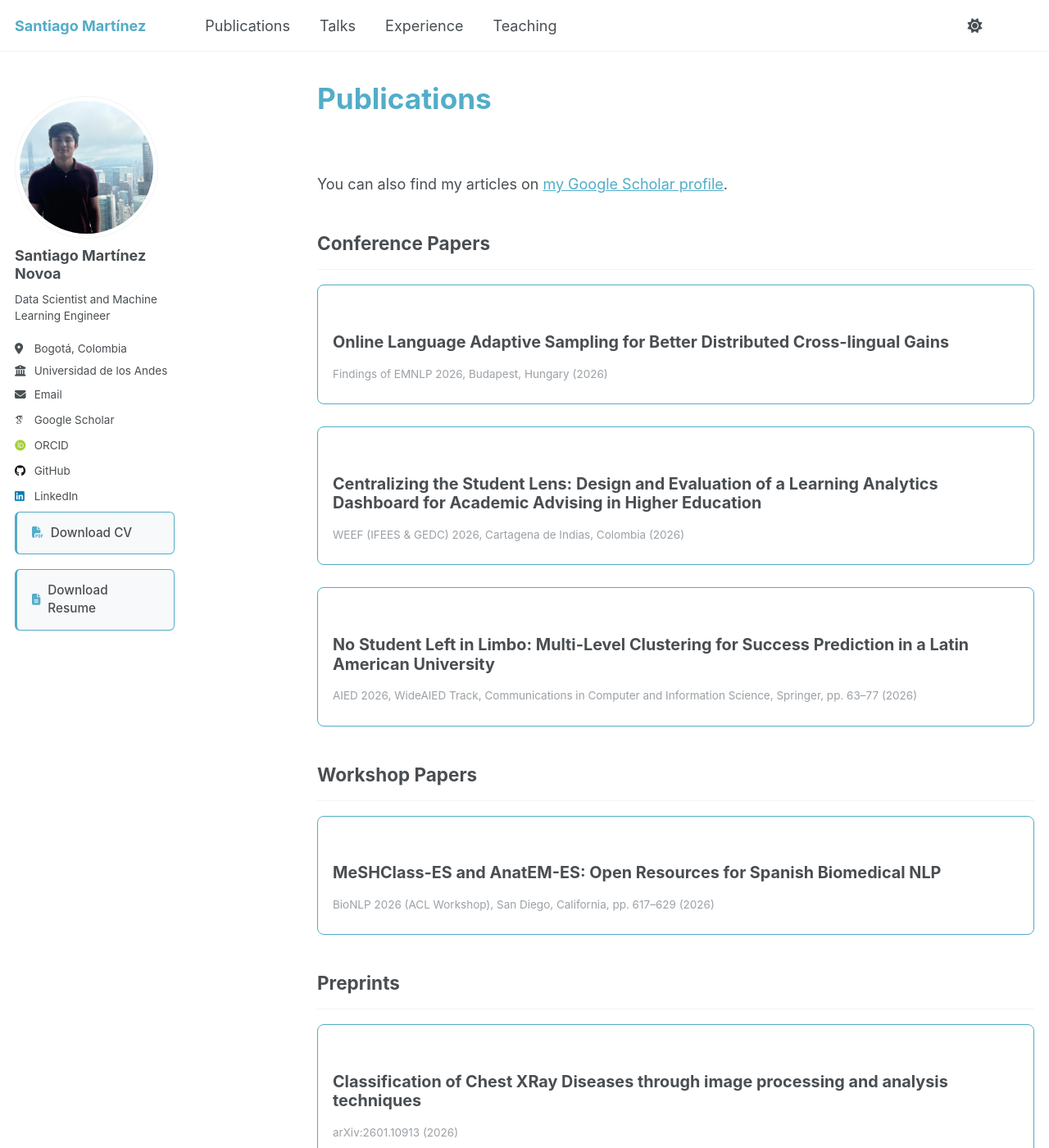
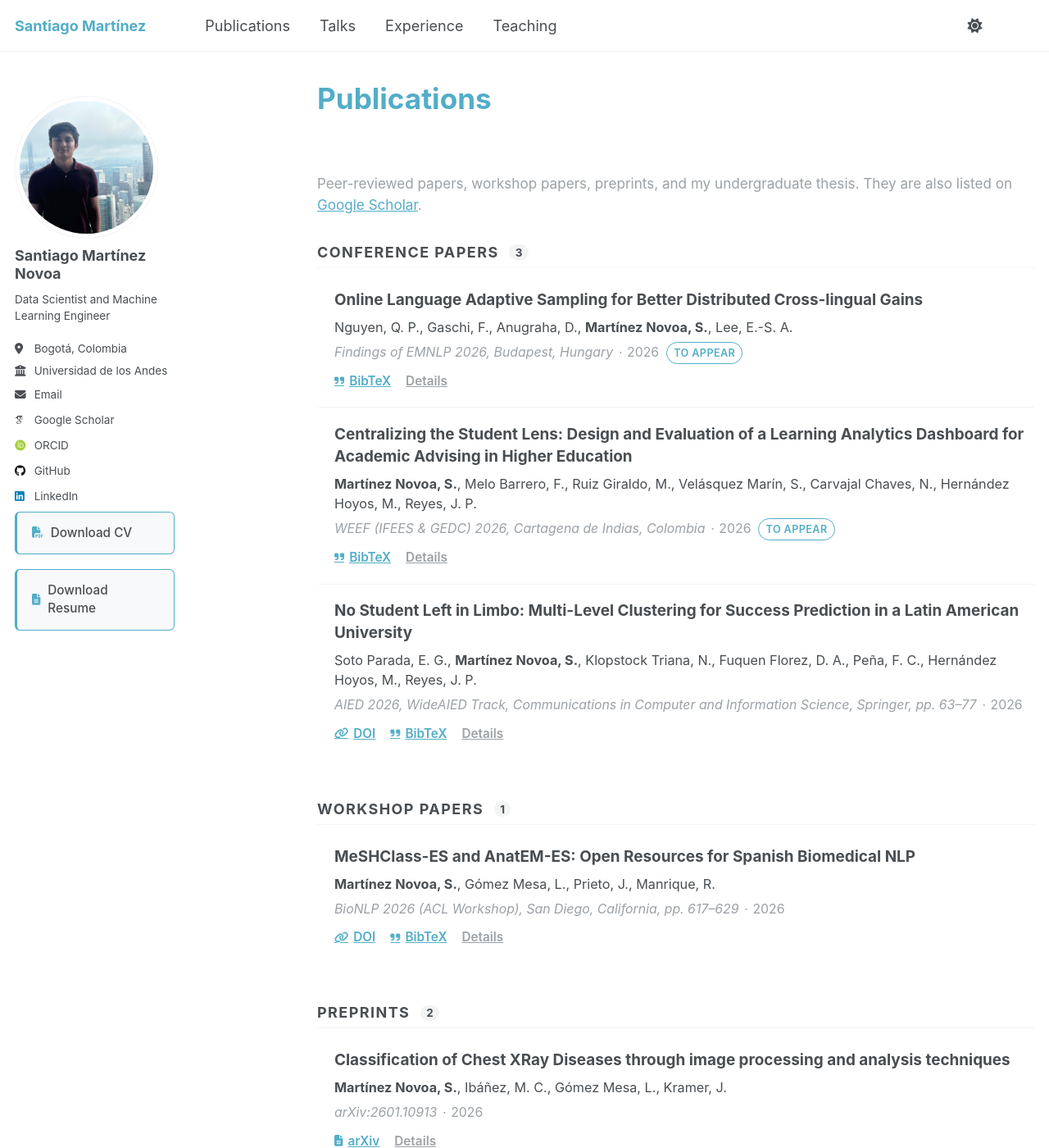
Before and after one commit to SantiagoM99/SantiagoM99.github.io, a Jekyll site: the page built from _pages/publications.html, in a window 1280 px wide and 1400 px high. Shown: the whole window at 82% size. Built offline with Jekyll 4.4.1, drawn with Linux system fonts in a browser that asks for light colours; some web fonts are replaced; a script that is not in the unit is left out; some of the changed text lies outside the part shown.

Commit message:
Add experience tabs and redesign the publications list
Work and research experience were two pages linked by a button that
sent you away from the one you were reading. They are now one page
with Work and Research tabs, each showing its entry count, switched
without a reload, deep-linkable through #work and #research, and
reachable with the arrow keys. Without JavaScript both panels render
with their own headings, and /research-experience/ redirects to the
research tab so existing links keep working.

Publications now render as academic citations instead of a bare title
with a category label: title, author list with my own name in bold,
italic venue with the year, a status pill for work still to appear,
and one row of links (DOI, arXiv, BibTeX, details). Categories keep
their own section with a count.

Also soften the card borders, which were drawn in the link color and
competed with the content, and let each entry's metadata flow inline
instead of one line per field.

```diff
--- /dev/null
+++ b/_includes/publication-single.html
@@ -0,0 +1,47 @@
+{% include base_path %}
+
+{% comment %}
+  Listado de publicaciones en estilo cita academica: titulo, autores (con el
+  nombre propio en negrilla), venue + anio + estado, y una fila de enlaces.
+  Los campos vienen del front matter que genera cv_json_to_markdown_html.py.
+{% endcomment %}
+
+{% assign authors = post.authors | replace: "Martínez Novoa, S.", "<strong>Martínez Novoa, S.</strong>" | replace: "Santiago Martínez Novoa", "<strong>Santiago Martínez Novoa</strong>" %}
+
+<article class="pub-item" itemscope itemtype="https://schema.org/ScholarlyArticle">
+  <h3 class="pub-item__title" itemprop="headline">
+    <a href="{{ base_path }}{{ post.url }}">{{ post.title }}</a>
+  </h3>
+
+  {% if post.authors and post.authors != '' %}
+    <p class="pub-item__authors">{{ authors }}</p>
+  {% endif %}
+
+  <p class="pub-item__meta">
+    {% if post.venue and post.venue != '' %}
+      <span class="pub-item__venue">{{ post.venue }}</span>
+    {% endif %}
+    {% if post.year %}
+      <span class="pub-item__year">{{ post.year }}</span>
+    {% endif %}
+    {% if post.status and post.status != '' %}
+      <span class="pub-item__badge">{{ post.status }}</span>
+    {% endif %}
+  </p>
+
+  <p class="pub-item__links">
+    {% if post.doiurl and post.doiurl != '' %}
+      <a href="{{ post.doiurl }}" class="pub-link" target="_blank" rel="noopener"><i class="fas fa-link" aria-hidden="true"></i> DOI</a>
+    {% endif %}
+    {% if post.arxivurl and post.arxivurl != '' %}
+      <a href="{{ post.arxivurl }}" class="pub-link" target="_blank" rel="noopener"><i class="fas fa-file-lines" aria-hidden="true"></i> arXiv</a>
+    {% endif %}
+    {% if post.paperurl and post.paperurl != '' and post.doiurl == '' and post.arxivurl == '' %}
+      <a href="{{ post.paperurl }}" class="pub-link" target="_blank" rel="noopener"><i class="fas fa-up-right-from-square" aria-hidden="true"></i> Read</a>
+    {% endif %}
+    {% if post.bibtexurl and post.bibtexurl != '' %}
+      <a href="{{ post.bibtexurl }}" class="pub-link" target="_blank" rel="noopener"><i class="fas fa-quote-right" aria-hidden="true"></i> BibTeX</a>
+    {% endif %}
+    <a href="{{ base_path }}{{ post.url }}" class="pub-link pub-link--details">Details</a>
+  </p>
+</article>
--- a/_pages/publications.html
+++ b/_pages/publications.html
@@ -5,29 +5,33 @@ permalink: /publications/
 author_profile: true
 ---
 
+{% include base_path %}
+
 {% if site.author.googlescholar %}
-  <div class="wordwrap">You can also find my articles on <a href="{{site.author.googlescholar}}">my Google Scholar profile</a>.</div>
+  <p class="pub-intro">
+    Peer-reviewed papers, workshop papers, preprints, and my undergraduate thesis.
+    They are also listed on <a href="{{ site.author.googlescholar }}">Google Scholar</a>.
+  </p>
 {% endif %}
 
-{% include base_path %}
-
-<!-- New style rendering if publication categories are defined -->
 {% if site.publication_category %}
-  {% for category in site.publication_category  %}
-    {% assign title_shown = false %}
-    {% for post in site.publications reversed %}
-      {% if post.category != category[0] %}
-        {% continue %}
-      {% endif %}
-      {% unless title_shown %}
-        <h2>{{ category[1].title }}</h2><hr />
-        {% assign title_shown = true %}
-      {% endunless %}
-      {% include archive-single.html %}
-    {% endfor %}
+  {% for category in site.publication_category %}
+    {% assign category_posts = site.publications | where: "category", category[0] | sort: "date" | reverse %}
+    {% if category_posts.size > 0 %}
+      <section class="pub-group">
+        <h2 class="pub-group__title">
+          {{ category[1].title }}
+          <span class="pub-group__count">{{ category_posts.size }}</span>
+        </h2>
+        {% for post in category_posts %}
+          {% include publication-single.html %}
+        {% endfor %}
+      </section>
+    {% endif %}
   {% endfor %}
 {% else %}
-  {% for post in site.publications reversed %}
-    {% include archive-single.html %}
+  {% assign all_posts = site.publications | sort: "date" | reverse %}
+  {% for post in all_posts %}
+    {% include publication-single.html %}
   {% endfor %}
 {% endif %}
--- /dev/null
+++ b/_sass/layout/_site-polish.scss
@@ -0,0 +1,258 @@
+/* ==========================================================================
+   SITE POLISH
+   Pestañas de experiencia, listado de publicaciones y ajustes de tarjetas.
+   Todo se apoya en las variables --global-* para funcionar en claro y oscuro.
+   ========================================================================== */
+
+/* --------------------------------------------------------------------------
+   Pestañas: Work / Research
+   -------------------------------------------------------------------------- */
+
+.exp-tabs {
+  display: flex;
+  flex-wrap: wrap;
+  gap: 0.25rem;
+  margin: 0 0 1.75em;
+  border-bottom: 1px solid var(--global-border-color);
+}
+
+.exp-tab {
+  display: inline-flex;
+  align-items: center;
+  gap: 0.5em;
+  padding: 0.65em 1.1em;
+  border: 0;
+  border-bottom: 2px solid transparent;
+  margin-bottom: -1px;
+  background: transparent;
+  font-family: $sans-serif-narrow;
+  font-size: 0.95em;
+  font-weight: 600;
+  color: var(--global-text-color-light);
+  cursor: pointer;
+  transition: $global-transition;
+
+  &:hover {
+    color: var(--global-text-color);
+  }
+
+  &:focus-visible {
+    outline: 2px solid var(--global-link-color);
+    outline-offset: 2px;
+  }
+
+  &.is-active {
+    color: var(--global-link-color);
+    border-bottom-color: var(--global-link-color);
+  }
+}
+
+.exp-tab__count {
+  padding: 0.1em 0.55em;
+  border-radius: 999px;
+  background: var(--global-border-color);
+  color: var(--global-text-color);
+  font-size: 0.75em;
+  font-weight: 700;
+  line-height: 1.6;
+}
+
+.exp-tab.is-active .exp-tab__count {
+  background: var(--global-link-color);
+  color: #fff;
+}
+
+/* Con JavaScript activo solo se ve el panel seleccionado y el titulo sobra,
+   porque la pestaña ya lo nombra. Sin JavaScript se ven ambos, con titulo. */
+.js-tabs .exp-panel:not(.is-active) {
+  display: none;
+}
+
+.js-tabs .exp-panel__title {
+  display: none;
+}
+
+.exp-panel__title {
+  margin-top: 0;
+}
+
+/* --------------------------------------------------------------------------
+   Publicaciones
+   -------------------------------------------------------------------------- */
+
+.pub-intro {
+  margin-bottom: 2em;
+  color: var(--global-text-color-light);
+  font-size: 0.95em;
+}
+
+.pub-group {
+  margin-bottom: 2.75em;
+}
+
+.pub-group__title {
+  display: flex;
+  align-items: center;
+  gap: 0.7em;
+  margin: 0 0 0.35em;
+  padding-bottom: 0.4em;
+  border-bottom: 1px solid var(--global-border-color);
+  font-family: $sans-serif-narrow;
+  font-size: 1em;
+  font-weight: 700;
+  letter-spacing: 0.08em;
+  text-transform: uppercase;
+  color: var(--global-text-color);
+}
+
+.pub-group__count {
+  padding: 0.1em 0.55em;
+  border-radius: 999px;
+  background: var(--global-border-color);
+  color: var(--global-text-color);
+  font-size: 0.75em;
+  letter-spacing: 0;
+}
+
+.pub-item {
+  position: relative;
+  padding: 1.1em 0 1.1em 1em;
+  border-left: 3px solid transparent;
+  transition: $global-transition;
+
+  + .pub-item {
+    border-top: 1px solid var(--global-border-color);
+  }
+
+  &:hover {
+    border-left-color: var(--global-link-color);
+  }
+}
+
+.pub-item__title {
+  margin: 0 0 0.4em;
+  font-family: $sans-serif-narrow;
+  font-size: 1.05em;
+  font-weight: 700;
+  line-height: 1.4;
+
+  a {
+    color: var(--global-text-color);
+    text-decoration: none;
+
+    &:hover {
+      color: var(--global-link-color);
+      text-decoration: underline;
+    }
+  }
+}
+
+.pub-item__authors {
+  margin: 0 0 0.35em;
+  font-size: 0.9em;
+  line-height: 1.5;
+  color: var(--global-text-color);
+
+  strong {
+    font-weight: 700;
+  }
+}
+
+/* Flujo de texto normal, no flex: con venues largos el año no queda huérfano
+   en su propia línea, sino pegado al final del venue. */
+.pub-item__meta {
+  margin: 0 0 0.6em;
+  font-size: 0.88em;
+  line-height: 1.7;
+  color: var(--global-text-color-light);
+}
+
+.pub-item__venue {
+  font-style: italic;
+}
+
+/* El separador solo aparece si hay venue antes del año. Los márgenes evitan
+   depender del espacio en blanco del HTML. */
+.pub-item__venue + .pub-item__year::before {
+  content: "·";
+  margin: 0 0.35em 0 0.15em;
+}
+
+.pub-item__badge {
+  display: inline-block;
+  margin-left: 0.35em;
+  padding: 0.15em 0.65em;
+  border: 1px solid var(--global-link-color);
+  border-radius: 999px;
+  color: var(--global-link-color);
+  font-size: 0.8em;
+  font-weight: 600;
+  letter-spacing: 0.03em;
+  text-transform: uppercase;
+  white-space: nowrap;
+}
+
+.pub-item__links {
+  display: flex;
+  flex-wrap: wrap;
+  gap: 1em;
+  margin: 0;
+}
+
+.pub-link {
+  display: inline-flex;
+  align-items: center;
+  gap: 0.4em;
+  font-size: 0.85em;
+  font-weight: 600;
+  text-decoration: none;
+
+  &:hover {
+    text-decoration: underline;
+  }
+
+  i {
+    font-size: 0.9em;
+  }
+}
+
+.pub-link--details {
+  color: var(--global-text-color-light);
+}
+
+/* --------------------------------------------------------------------------
+   Tarjetas de experiencia, docencia y charlas
+   -------------------------------------------------------------------------- */
+
+/* El borde en color de enlace hacia cada tarjeta competia con el contenido:
+   borde neutro en reposo y acento solo al pasar el cursor. */
+.archive__item {
+  border-color: var(--global-border-color) !important;
+
+  &:hover {
+    border-color: var(--global-link-color) !important;
+    box-shadow: 0 6px 16px rgba(0, 0, 0, 0.07) !important;
+  }
+}
+
+/* Los datos de cada entrada iban uno por linea y estiraban mucho la tarjeta */
+.archive__item-meta {
+  display: flex;
+  flex-wrap: wrap;
+  column-gap: 1.4em;
+  row-gap: 0.15em;
+
+  p {
+    margin: 0.1em 0;
+  }
+}
+
+.archive__item-title {
+  a {
+    text-decoration: none;
+
+    &:hover {
+      text-decoration: underline;
+    }
+  }
+}
--- a/assets/css/main.scss
+++ b/assets/css/main.scss
@@ -38,6 +38,7 @@
     "layout/page",
     "layout/archive",
     "layout/sidebar",
+    "layout/site-polish",
 
     "vendor/font-awesome/fontawesome",
     "vendor/font-awesome/solid",
```
Also changed, not shown: _pages/experience.html (+69 -12 lines), _pages/research-experience.html (+1 -20 lines).
